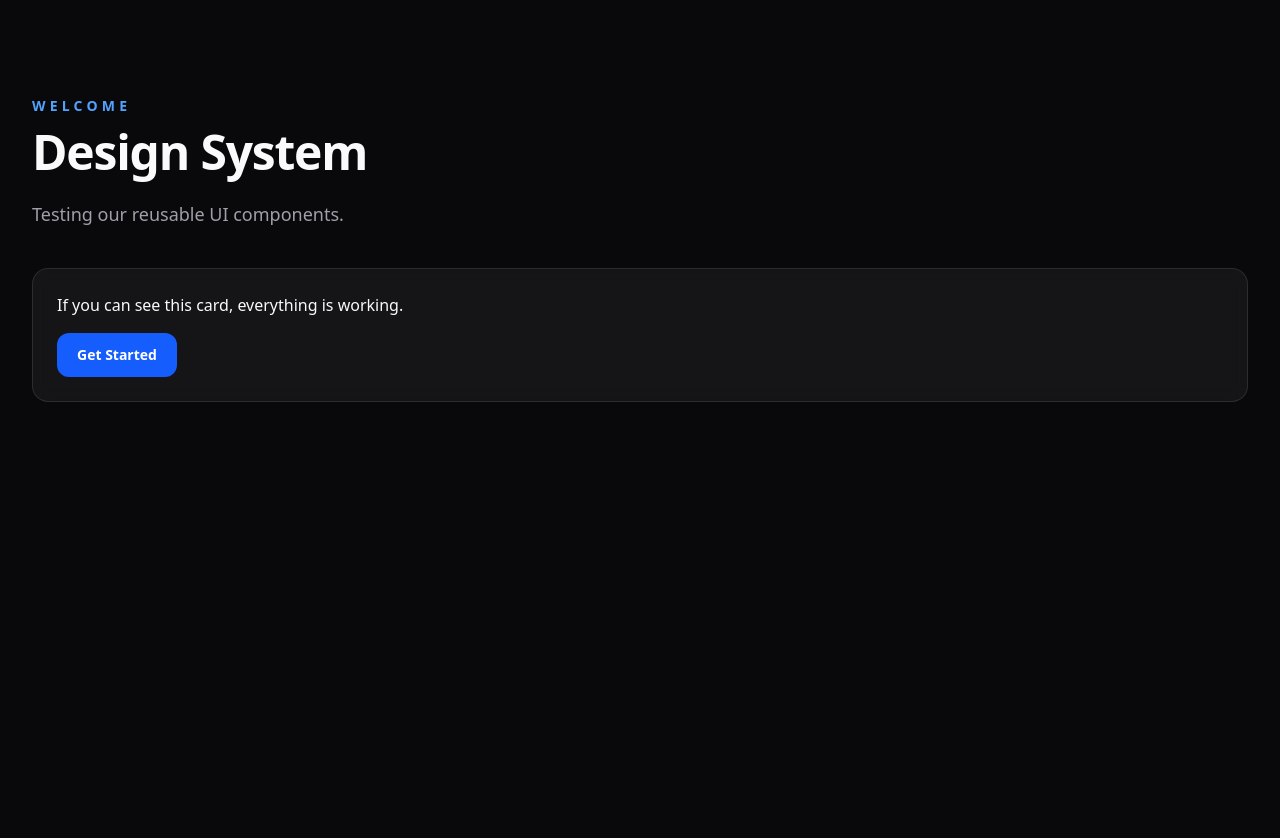
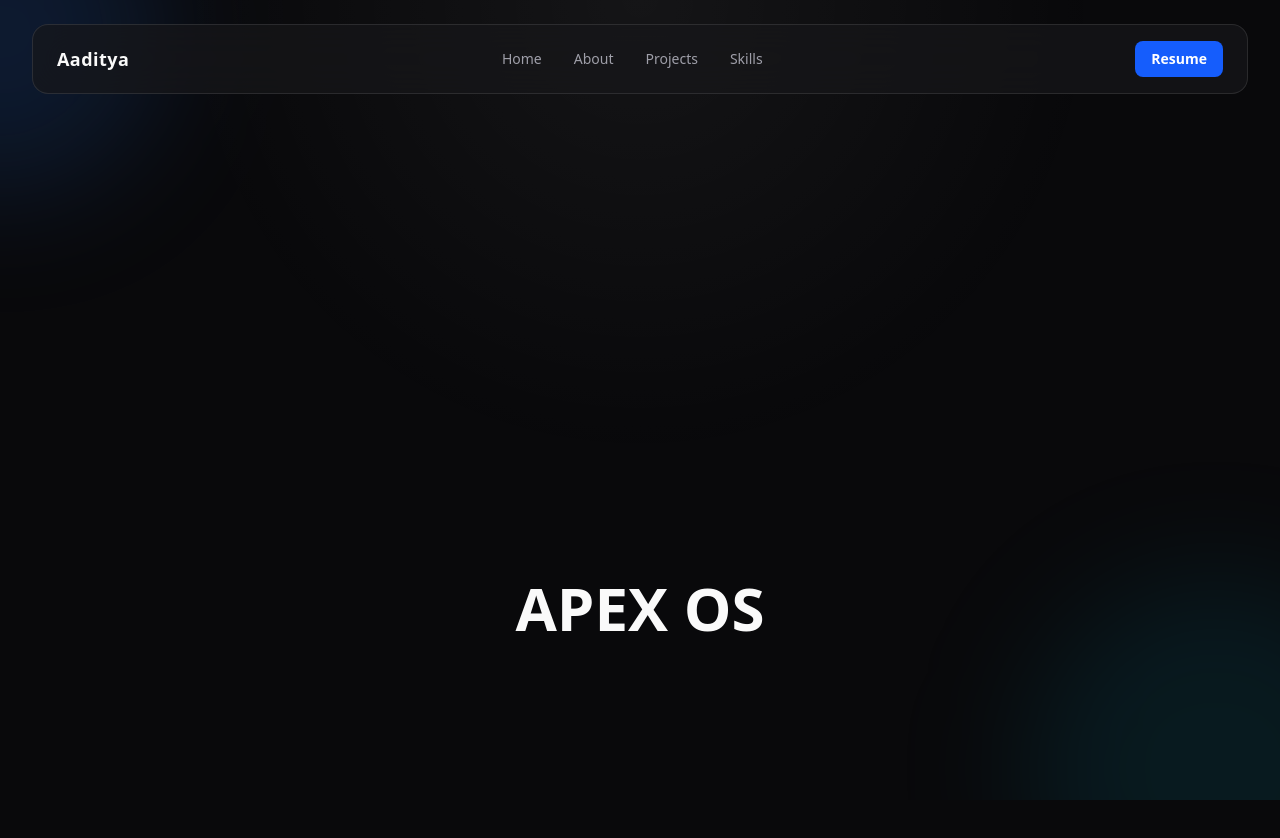
Before and after one commit to Aaditya-verma-123/apex-web, a Next.js app: page / in a window 1280 px wide. Shown: the top 838 px of the page. Before the commit the page ends 800 px from the top, so only its background shows below. Built offline with nearby package versions, Linux system fonts and the light colour scheme.

Commit message:
feat: add application layout and floating navigation

```diff
--- a/app/layout.tsx
+++ b/app/layout.tsx
@@ -1,34 +1,23 @@
-import type { Metadata } from "next";
-import { Geist, Geist_Mono } from "next/font/google";
 import "./globals.css";
 
-const geistSans = Geist({
-  variable: "--font-geist-sans",
-  subsets: ["latin"],
-});
-
-const geistMono = Geist_Mono({
-  variable: "--font-geist-mono",
-  subsets: ["latin"],
-});
-
-export const metadata = {
-  title: "Aaditya Verma",
-  description:
-    "Cybersecurity Enthusiast • Full-Stack Developer • AI Explorer",
-};
+import Background from "@/components/layout/Background";
+import Navbar from "@/components/layout/Navbar";
 
 export default function RootLayout({
   children,
-}: Readonly<{
+}: {
   children: React.ReactNode;
-}>) {
+}) {
   return (
-    <html
-      lang="en"
-      className={`${geistSans.variable} ${geistMono.variable} h-full antialiased`}
-    >
-      <body className="min-h-full flex flex-col">{children}</body>
+    <html lang="en">
+      <body>
+        <Background />
+        <Navbar />
+
+        <main className="pt-32">
+          {children}
+        </main>
+      </body>
     </html>
   );
 }
--- a/app/page.tsx
+++ b/app/page.tsx
@@ -1,28 +1,12 @@
-import Button from "@/components/ui/Button";
-import Card from "@/components/ui/Card";
-import Container from "@/components/ui/Container";
-import SectionTitle from "@/components/ui/SectionTitle";
-
 export default function Home() {
   return (
-    <main className="py-24">
-      <Container>
-        <SectionTitle
-          eyebrow="WELCOME"
-          title="Design System"
-          description="Testing our reusable UI components."
-        />
-
-        <div className="mt-10">
-          <Card>
-            <p className="mb-4">
-              If you can see this card, everything is working.
-            </p>
-
-            <Button>Get Started</Button>
-          </Card>
-        </div>
-      </Container>
-    </main>
+    <section
+      id="home"
+      className="flex h-[120vh] items-center justify-center"
+    >
+      <h1 className="text-6xl font-bold">
+        APEX OS
+      </h1>
+    </section>
   );
 }
--- /dev/null
+++ b/components/layout/Background.tsx
@@ -0,0 +1,11 @@
+export default function Background() {
+  return (
+    <div className="fixed inset-0 -z-10 overflow-hidden">
+      <div className="absolute left-[-10rem] top-[-8rem] h-80 w-80 rounded-full bg-blue-500/15 blur-3xl" />
+
+      <div className="absolute right-[-8rem] bottom-[-10rem] h-96 w-96 rounded-full bg-cyan-500/10 blur-3xl" />
+
+      <div className="absolute inset-0 bg-[radial-gradient(circle_at_top,rgba(255,255,255,0.05),transparent_45%)]" />
+    </div>
+  );
+}
--- /dev/null
+++ b/components/layout/Navbar.tsx
@@ -0,0 +1,45 @@
+"use client";
+
+import Link from "next/link";
+
+import Container from "@/components/ui/Container";
+import { NAVIGATION } from "@/lib/navigation";
+
+export default function Navbar() {
+  return (
+    <header className="fixed top-6 left-0 right-0 z-50">
+      <Container>
+        <nav className="flex items-center justify-between rounded-2xl border border-white/10 bg-zinc-900/70 px-6 py-4 backdrop-blur-xl">
+
+          <Link
+            href="/"
+            className="text-lg font-bold tracking-wide"
+          >
+            Aaditya
+          </Link>
+
+          <div className="hidden items-center gap-8 md:flex">
+            {NAVIGATION.map((item) => (
+              <a
+                key={item.label}
+                href={item.href}
+                className="text-sm text-zinc-400 transition hover:text-white"
+              >
+                {item.label}
+              </a>
+            ))}
+          </div>
+
+          <a
+            href="/resume/resume.pdf"
+            target="_blank"
+            className="rounded-lg bg-blue-600 px-4 py-2 text-sm font-semibold text-white transition hover:bg-blue-500"
+          >
+            Resume
+          </a>
+
+        </nav>
+      </Container>
+    </header>
+  );
+}
--- /dev/null
+++ b/lib/navigation.ts
@@ -0,0 +1,18 @@
+export const NAVIGATION = [
+  {
+    label: "Home",
+    href: "#home",
+  },
+  {
+    label: "About",
+    href: "#about",
+  },
+  {
+    label: "Projects",
+    href: "#projects",
+  },
+  {
+    label: "Skills",
+    href: "#skills",
+  },
+];
```
